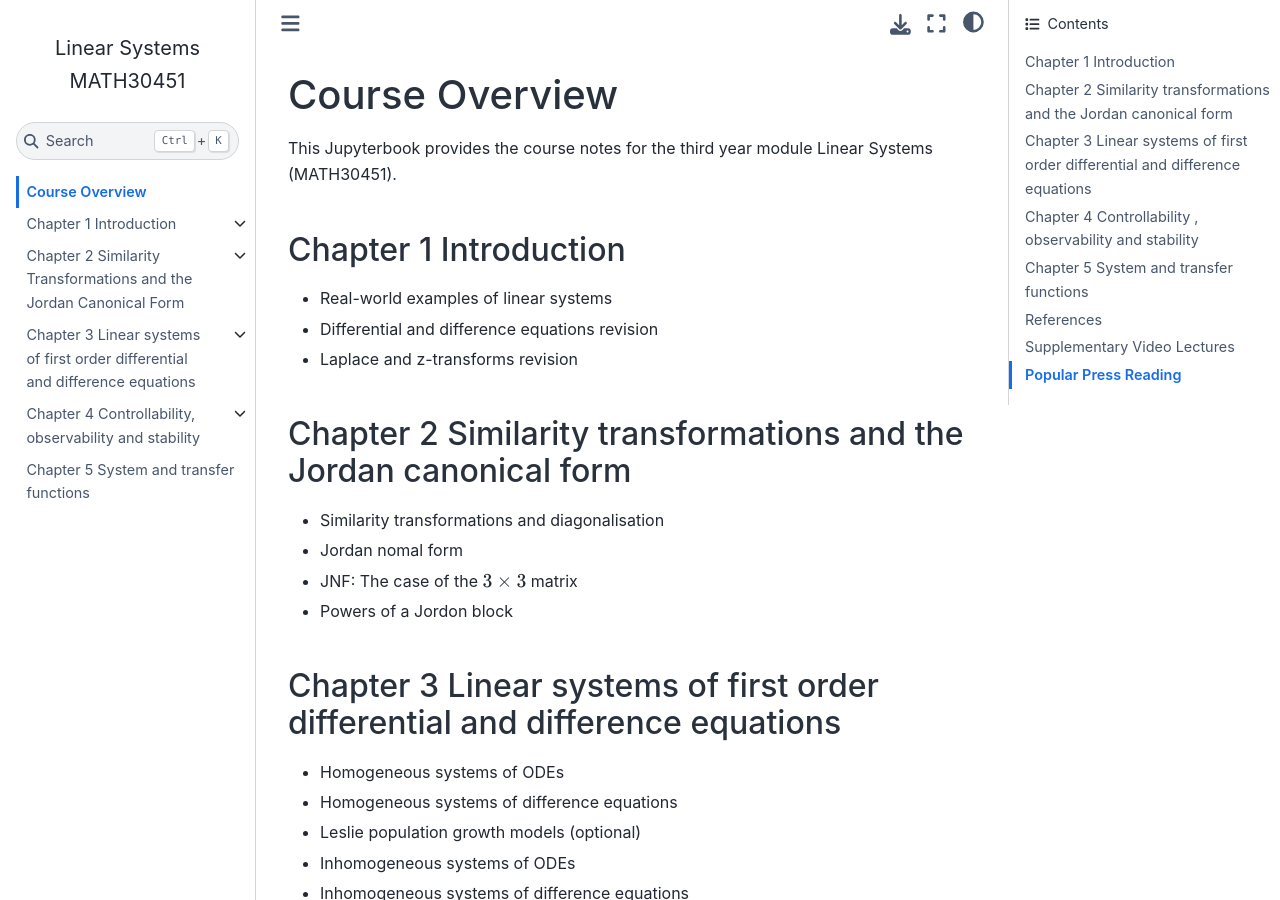
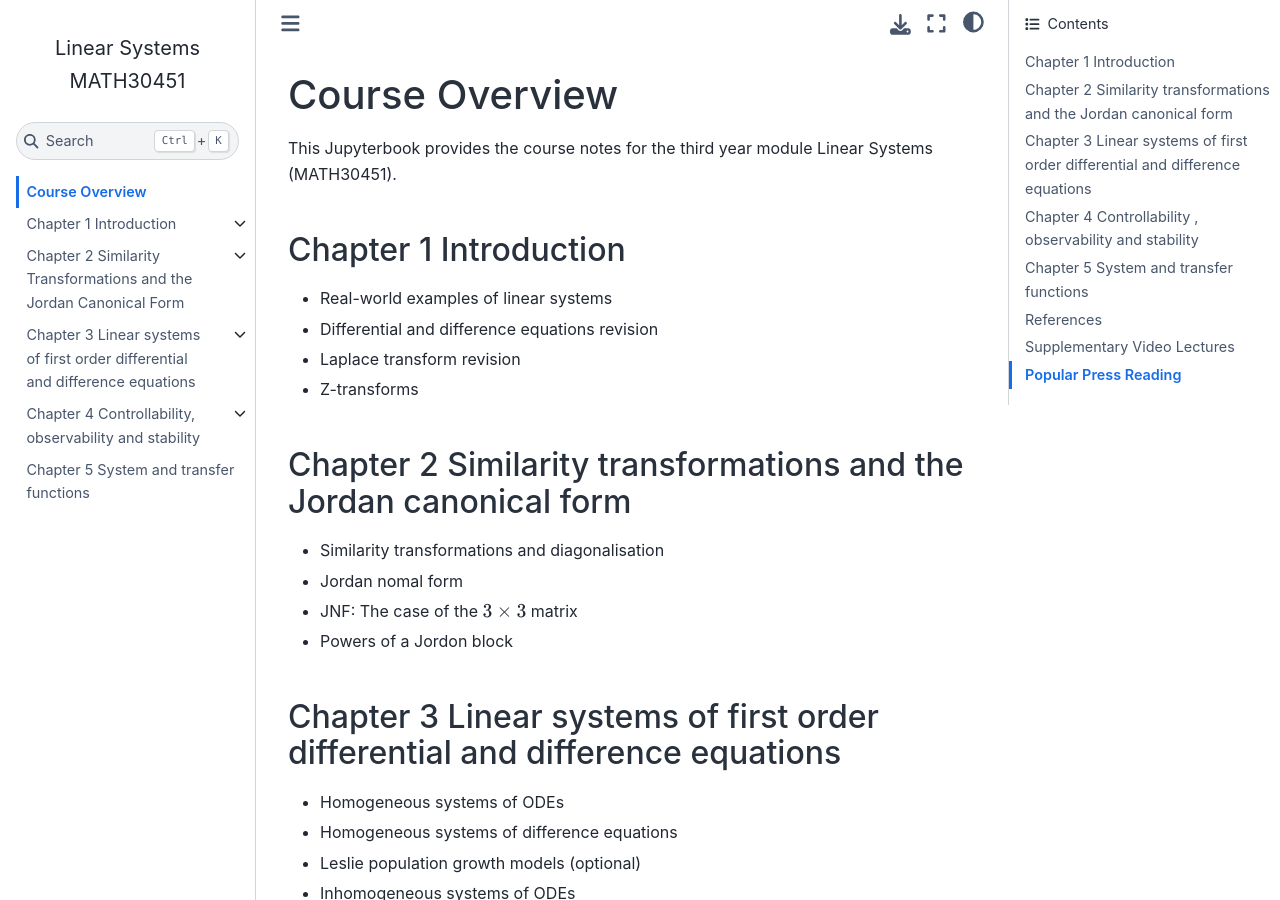
Before and after one commit to jjcrofts77/Linear-Systems-MATH30451, a Jupyter Book: the page built from intro.md, in a window 1280 px wide and 900 px high. Built offline with Jupyter Book 1.0.4 settings and Sphinx 7.4.7 and the Sphinx Book theme 1.1.4, drawn with Linux system fonts in a browser that asks for light colours; pages that are not in the unit, such as notebooks, are missing from menus.

Commit message:
Update intro.md

```diff
--- a/intro.md
+++ b/intro.md
@@ -6,7 +6,8 @@ This Jupyterbook provides the course notes for the third year module Linear Syst
 ### Chapter 1 Introduction
    - Real-world examples of linear systems
    - Differential and difference equations revision
-   - Laplace and z-transforms revision
+   - Laplace transform revision
+   - Z-transforms
 
 ### Chapter 2 Similarity transformations and the Jordan canonical form
    - Similarity transformations and diagonalisation
```
